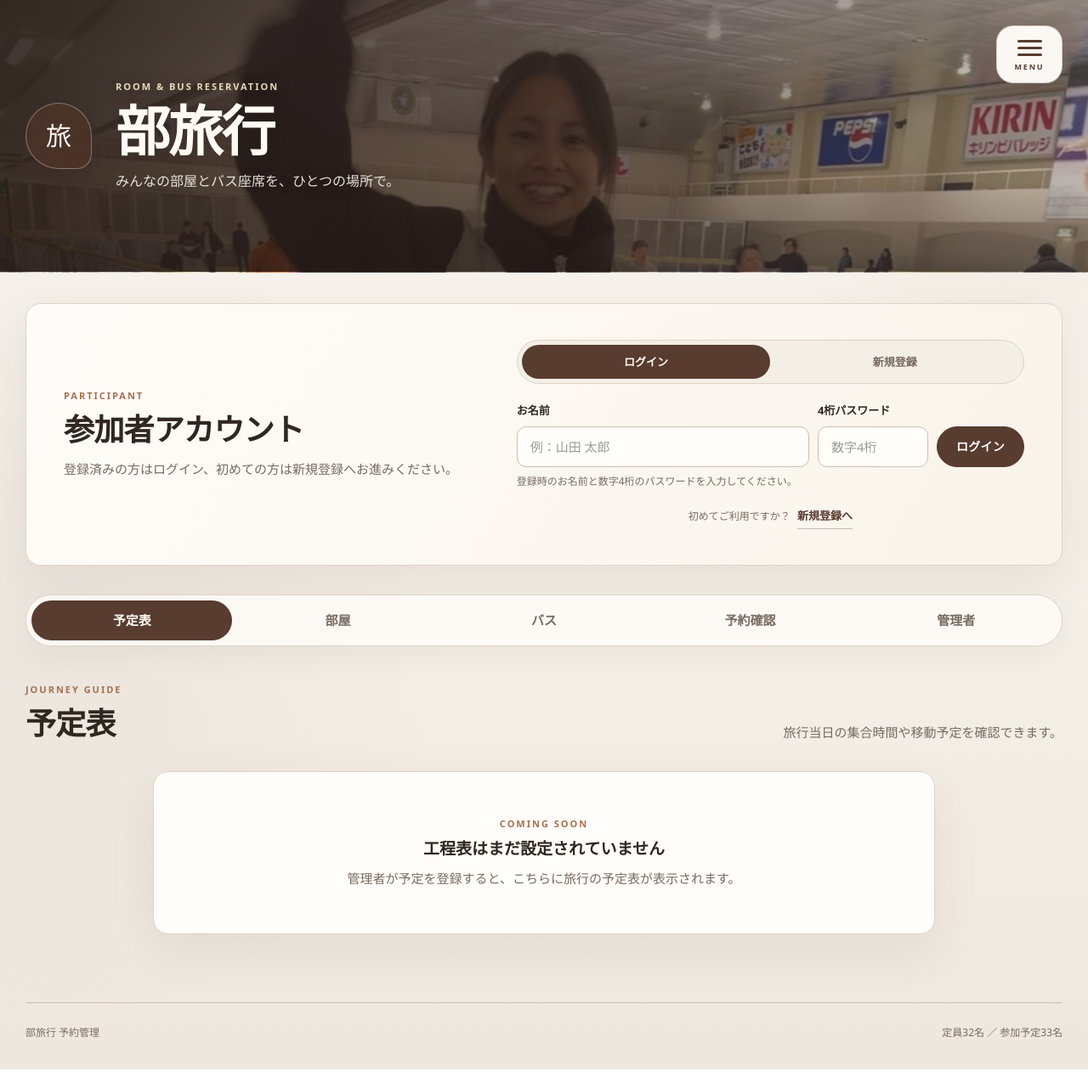
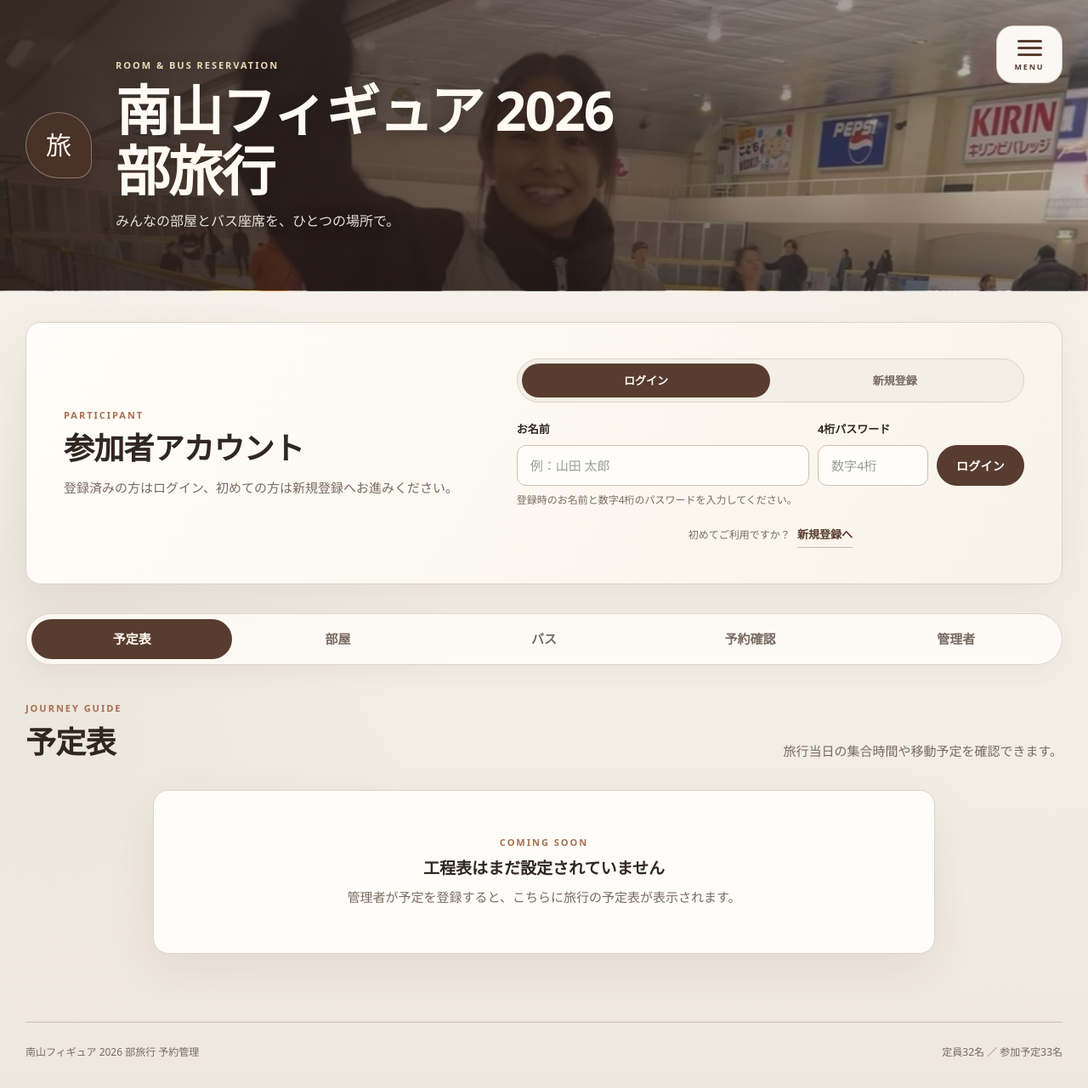
Before and after one commit to 12takeyama31/-20262, a plain HTML site: page index.html in a window 1280 px wide. Shown: the whole page at 85% size. Before the commit the page ends 1259 px from the top, so only its background shows below. Drawn offline with nearby package versions, Linux system fonts and the light colour scheme; no server answers.

Commit message:
タイトル変更

```diff
--- a/index.html
+++ b/index.html
@@ -5,9 +5,9 @@
     <meta name="viewport" content="width=device-width, initial-scale=1.0" />
     <meta
       name="description"
-      content="部旅行の部屋割り・バス座席予約管理サイト"
+      content="南山フィギュア 2026 部旅行の部屋割り・バス座席予約管理サイト"
     />
-    <title>部旅行</title>
+    <title>南山フィギュア 2026 部旅行</title>
     <link rel="stylesheet" href="./styles.css" />
   </head>
   <body>
@@ -16,7 +16,7 @@
         <div class="brand-mark" aria-hidden="true">旅</div>
         <div class="header-title-group">
           <p class="eyebrow">ROOM &amp; BUS RESERVATION</p>
-          <h1>部旅行</h1>
+          <h1>南山フィギュア 2026 部旅行</h1>
           <p class="header-copy">みんなの部屋とバス座席を、ひとつの場所で。</p>
         </div>
         <div id="header-menu" class="header-menu">
@@ -665,7 +665,7 @@
     </main>
 
     <footer class="site-footer">
-      <p>部旅行 予約管理</p>
+      <p>南山フィギュア 2026 部旅行 予約管理</p>
       <p>定員32名 ／ 参加予定33名</p>
     </footer>
 
```
Also changed, not shown: 1 other file.
